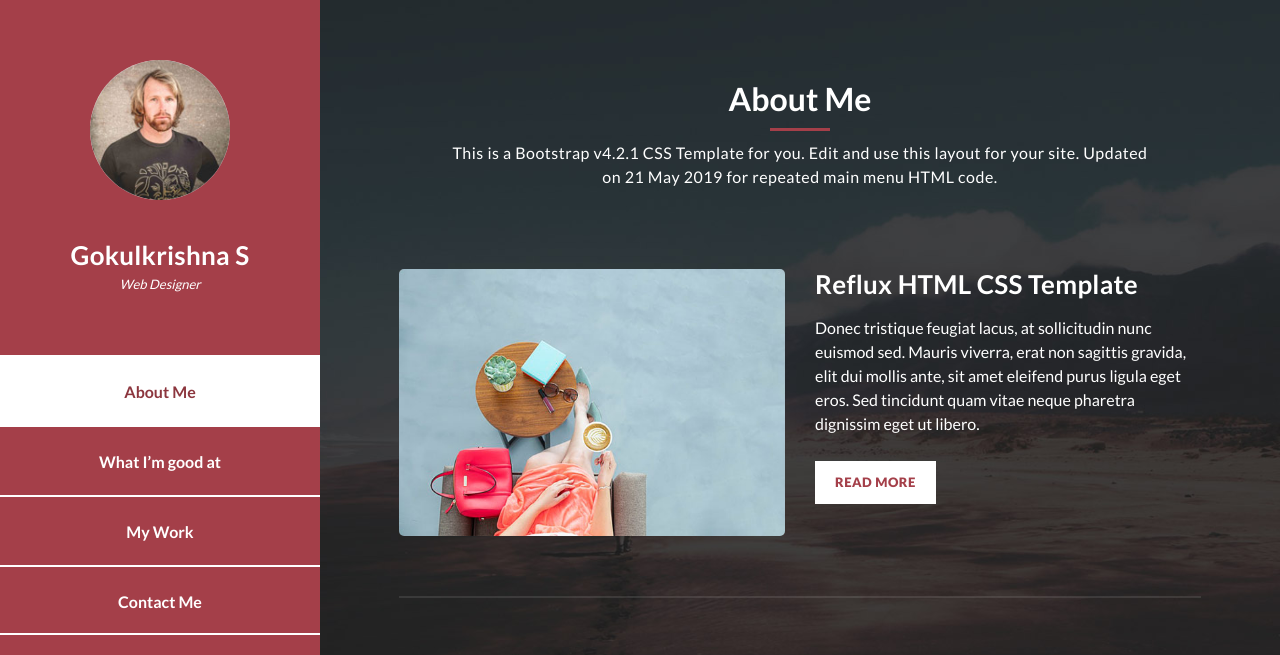
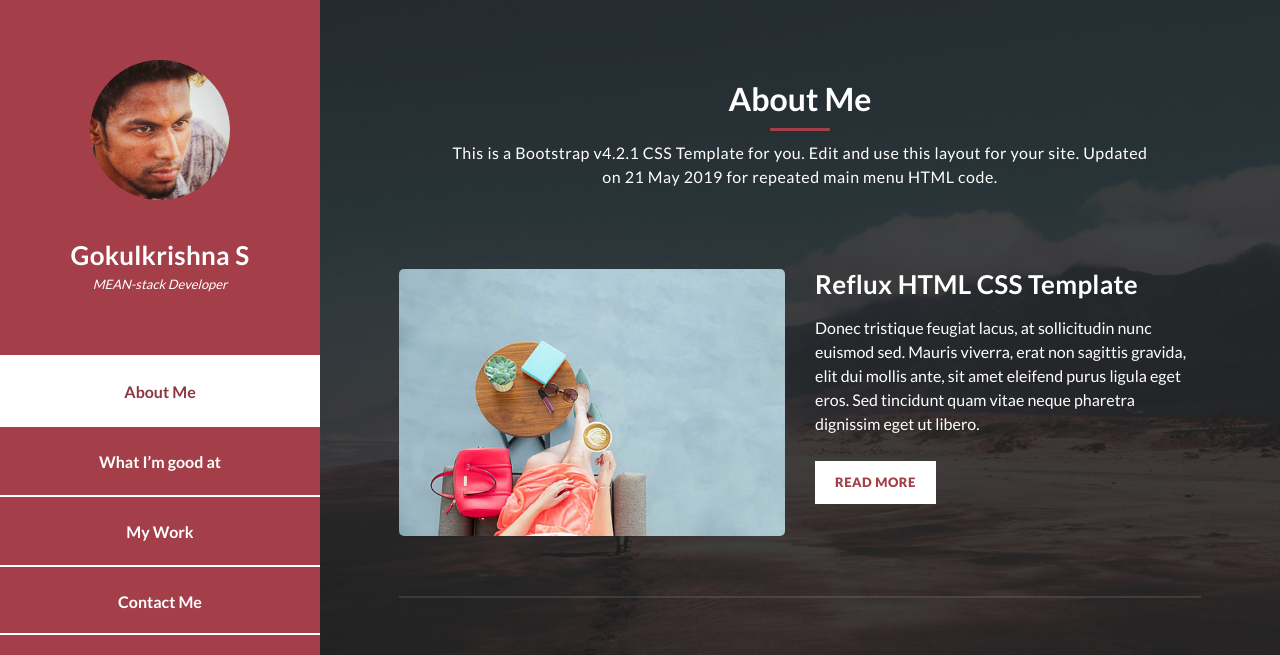
Before and after one commit to Go-Adler/New-Personal-Website, a plain HTML site: page index.html in a window 1280 px wide. Shown: the top 655 px of the page. Drawn offline with nearby package versions, Linux system fonts and the light colour scheme; a script that the page names is missing.

Commit message:
added dp

```diff
--- a/index.html
+++ b/index.html
@@ -36,11 +36,11 @@ https://templatemo.com/tm-531-reflux
         <i class="fa fa-times" id="menu-close"></i>
         <div class="container">
           <div class="image">
-            <a href="#"><img src="assets/images/author-image.jpg" alt="" /></a>
+            <a href="#"><img src="assets/images/FB_IMG_102238559562609644.jpg" alt="" /></a>
           </div>
           <div class="author-content">
             <h4>Gokulkrishna S</h4>
-            <span>Web Designer</span>
+            <span>MEAN-stack Developer</span>
           </div>
           <nav class="main-nav" role="navigation">
             <ul class="main-menu">
```
Also changed, not shown: something.html (deleted, +0 -12 lines), assets/images/FB_IMG_102238559562609644.jpg (added), assets/images/author-image.jpg (deleted).
